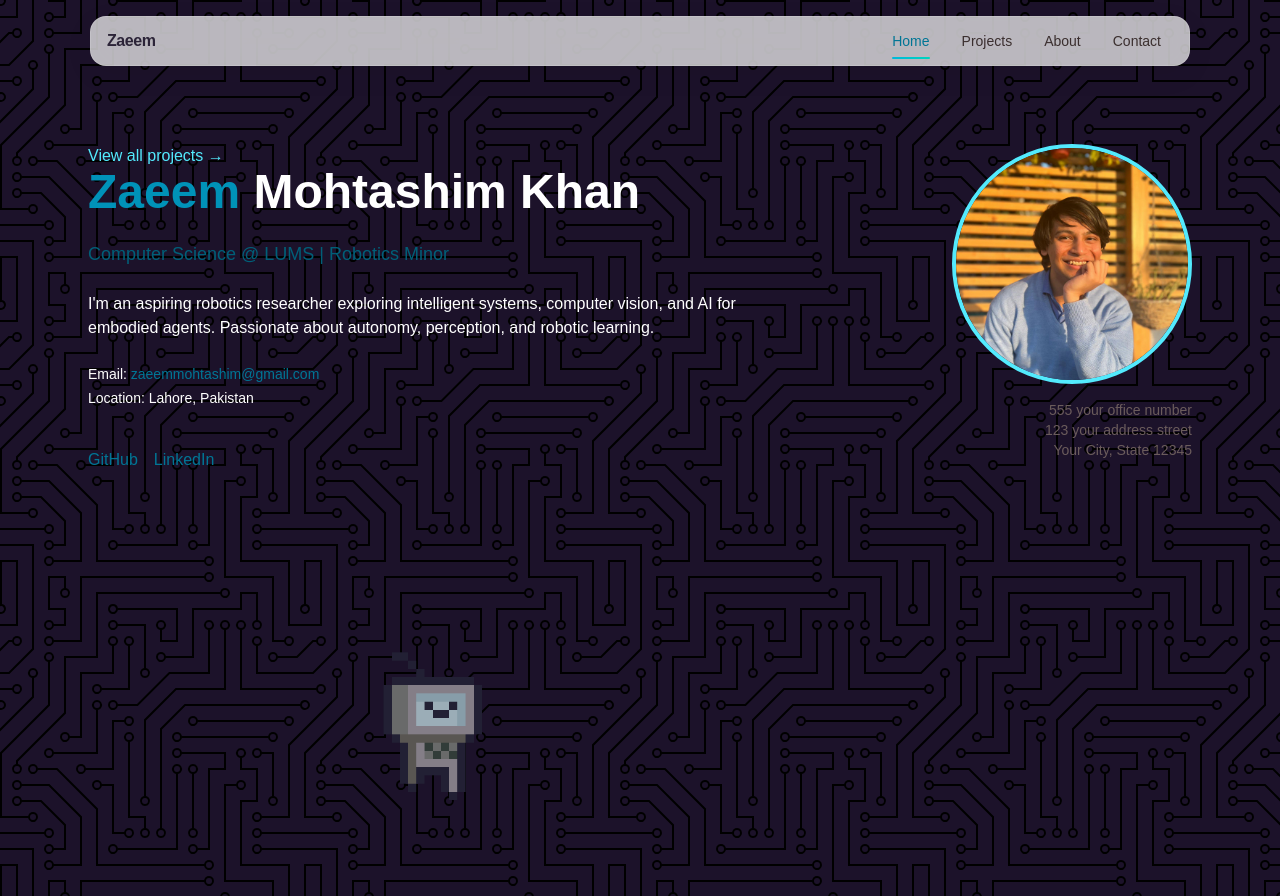
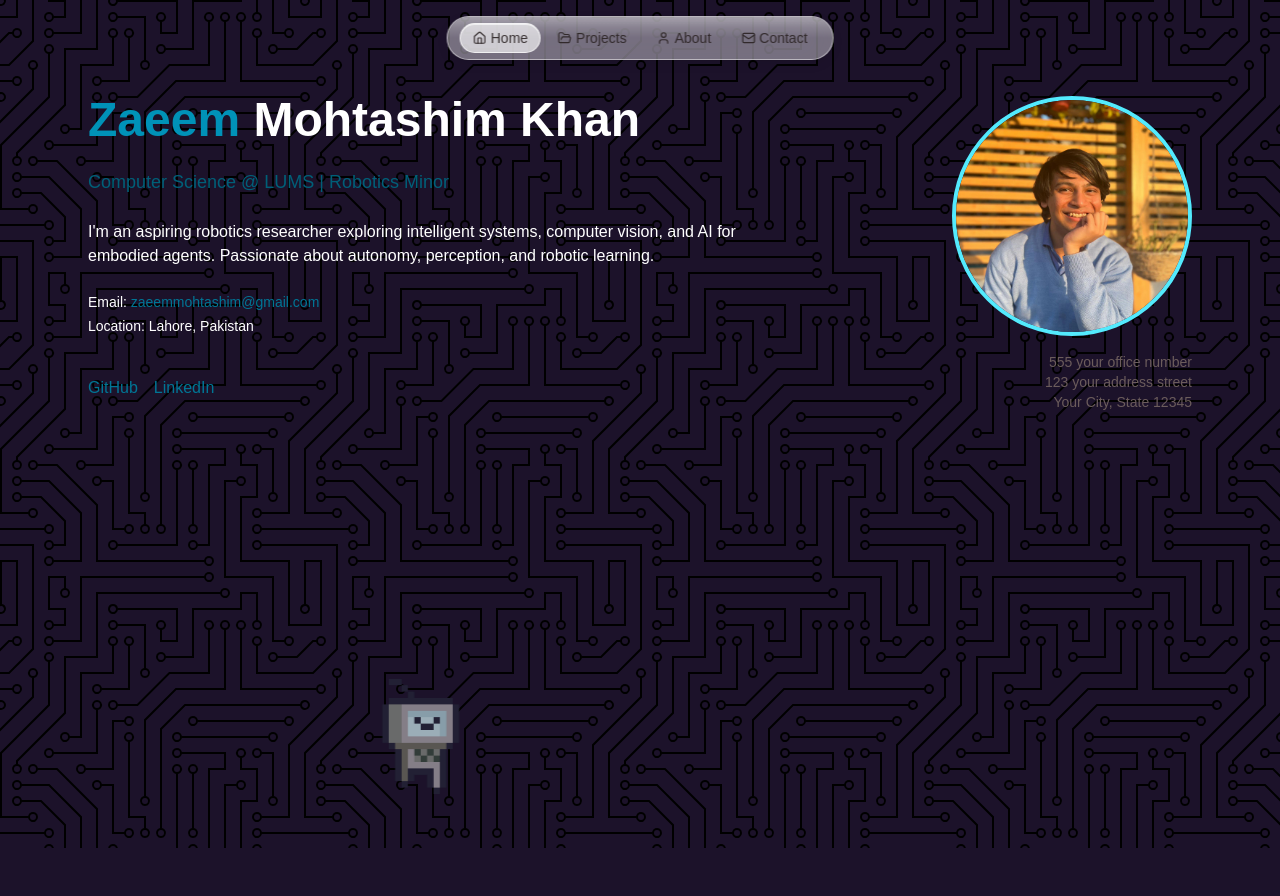
Before and after one commit to zaeemkhan2002/portfolio, a Next.js app: page / in a window 1280 px wide. After the commit the page ends 848 px from the top, so only its background shows below. Built offline with nearby package versions, Linux system fonts and the light colour scheme.

Commit message:
Major Rehaul

```diff
--- a/src/app/globals.css
+++ b/src/app/globals.css
@@ -44,20 +44,36 @@ body {
 /* Walking animation (side to side with flip) */
 @keyframes move-robot {
   0%   { transform: translateX(0) scaleX(1); }
-  49.999% { transform: translateX(90vw) scaleX(1); }  /* Right edge */
-  50%  { transform: translateX(90vw) scaleX(-1); }    /* Flip direction */
-  100% { transform: translateX(0) scaleX(-1); }       /* Return left */
+  49.999% { transform: translateX(90vw) scaleX(1); }
+  50%  { transform: translateX(90vw) scaleX(-1); }
+  100% { transform: translateX(0) scaleX(-1); }
 }
 
-/* Robot styling */
-.robot-move {
+/* Robot styling — NO opacity here */
+.robot-walk {
   position: fixed;
-  bottom: 0;
-  left: 0;
-  width: 164px;
-  height: 164px;
-  z-index: 0;
+  bottom: 6px;
+  left: 6px;
+  width: 128px;
+  height: 128px;
+  z-index: 40;                 /* above content */
   animation: move-robot 36s linear infinite;
+  transform-origin: center bottom;
+  pointer-events: none;        /* no clicks */
+  user-select: none;
+}
+
+@media (max-width: 768px) {
+  .robot-walk {
+    width: 48px;
+    height: 48px;
+    animation: move-robot 20s linear infinite;
+  }
+}
+
+/* Don’t nuke all animations site-wide */
+@media (prefers-reduced-motion: reduce) {
+  .robot-walk { animation: none !important; }
 }
 
 /* Mobile adjustments */
@@ -68,3 +84,12 @@ body {
     animation: move-robot 20s linear infinite; /* Faster on mobile */
   }
 }
+/*
+@media (prefers-reduced-motion: reduce) {
+  * {
+    animation-duration: 0.001ms !important;
+    animation-iteration-count: 1 !important;
+    transition-duration: 0.001ms !important;
+    scroll-behavior: auto !important;
+  }
+} */
--- a/src/app/page.tsx
+++ b/src/app/page.tsx
@@ -2,13 +2,42 @@
 
 import Image from "next/image";
 import Link from "next/link";
+import { motion, type Variants } from "framer-motion";
 
+// simple fade-up animation
+const fadeUp: Variants = {
+  hidden: { opacity: 0, y: 20, filter: "blur(3px)" },
+  visible: {
+    opacity: 1,
+    y: 0,
+    filter: "blur(0px)",
+    transition: { duration: 0.6, ease: "easeOut" } // ← named easing fixes TS
+  }
+};
+
+const MotionImage = motion(Image);
+
+
+const staggerChildren: Variants = {
+  hidden: {},
+  visible: {
+    transition: { staggerChildren: 0.15, delayChildren: 0.1 }
+  }
+};
 export default function Home() {
   return (
     <main className="relative min-h-screen text-white">
-      <div className="relative z-10 px-6 py-12 max-w-6xl mx-auto flex flex-col md:flex-row gap-16">
-        {/* Right column (mobile first, desktop second) */}
-        <div className="md:w-1/3 flex flex-col items-center md:items-end order-1 md:order-2">
+      <motion.div
+        className="relative z-10 px-6 py-12 max-w-6xl mx-auto flex flex-col md:flex-row gap-16"
+        variants={staggerChildren}
+        initial="hidden"
+        animate="visible"
+      >
+        {/* Right column */}
+        <motion.div
+          className="md:w-1/3 flex flex-col items-center md:items-end order-1 md:order-2"
+          variants={fadeUp}
+        >
           <div className="w-60 h-60 rounded-full overflow-hidden border-4 border-cyan-300">
             <Image
               src="/profile.jpg"
@@ -23,29 +52,43 @@ export default function Home() {
             <p>123 your address street</p>
             <p>Your City, State 12345</p>
           </div>
-        </div>
+        </motion.div>
 
-        {/* Left column (mobile second, desktop first) */}
-        <div className="md:w-2/3 space-y-6 order-2 md:order-1">
+        {/* Left column */}
+        <motion.div
+          className="md:w-2/3 space-y-6 order-2 md:order-1"
+          variants={staggerChildren}
+        >
+          {/* <motion.div variants={fadeUp}>
             <Link href="/projects" className="text-cyan-300 hover:underline">
               View all projects →
             </Link>
+          </motion.div> */}
 
-          <h1 className="text-4xl sm:text-5xl font-bold">
+          <motion.h1
+            className="text-4xl sm:text-5xl font-bold"
+            variants={fadeUp}
+          >
             <span className="text-cyan-600">Zaeem</span> Mohtashim Khan
-          </h1>
+          </motion.h1>
 
-          <p className="text-cyan-800 font-medium text-lg">
+          <motion.p
+            className="text-cyan-800 font-medium text-lg"
+            variants={fadeUp}
+          >
             Computer Science @ LUMS | Robotics Minor
-          </p>
+          </motion.p>
 
-          <p className="text-[#ffffff]">
+          <motion.p className="text-[#ffffff]" variants={fadeUp}>
             I&apos;m an aspiring robotics researcher exploring intelligent
             systems, computer vision, and AI for embodied agents. Passionate
             about autonomy, perception, and robotic learning.
-          </p>
+          </motion.p>
 
-          <div className="text-[#ffffff] text-sm space-y-1">
+          <motion.div
+            className="text-[#ffffff] text-sm space-y-1"
+            variants={fadeUp}
+          >
             <p>
               Email:{" "}
               <a
@@ -56,9 +99,9 @@ export default function Home() {
               </a>
             </p>
             <p>Location: Lahore, Pakistan</p>
-          </div>
+          </motion.div>
 
-          <div className="flex gap-4 pt-4">
+          <motion.div className="flex gap-4 pt-4" variants={fadeUp}>
             <Link
               href="https://github.com/zaeemkhan2002"
               className="text-cyan-700 hover:underline"
@@ -71,18 +114,24 @@ export default function Home() {
             >
               LinkedIn
             </Link>
-          </div>
-        </div>
-      </div>
+          </motion.div>
+        </motion.div>
+      </motion.div>
 
       {/* Floating Robot */}
-      <Image
+
+        <div className="z-40">
+        <MotionImage
           src="/robot.gif"
           alt="Moving robot"
           width={64}
           height={64}
-        className="robot-move absolute bottom-6 right-6 md:right-12"
+          className="robot-walk"
+          initial={{ opacity: 0, y: 8, filter: "blur(3px)" }}
+          animate={{ opacity: 1, y: 0, filter: "blur(0px)" }}
+          transition={{ delay: 0.8, duration: 1.0, ease: "easeOut" }}
         />
+      </div>
     </main>
   );
 }
--- a/src/components/NavBar.tsx
+++ b/src/components/NavBar.tsx
@@ -3,12 +3,13 @@
 import Link from "next/link";
 import { usePathname } from "next/navigation";
 import { useState } from "react";
+import { Home, FolderOpen, User, Mail } from "lucide-react"; // icons
 
 const links = [
-  { href: "/", label: "Home" },
-  { href: "/projects", label: "Projects" },
-  { href: "/about", label: "About" },
-  { href: "/contact", label: "Contact" },
+  { href: "/", label: "Home", icon: Home },
+  { href: "/projects", label: "Projects", icon: FolderOpen },
+  { href: "/about", label: "About", icon: User },
+  { href: "/contact", label: "Contact", icon: Mail },
 ];
 
 export default function Navbar() {
@@ -17,32 +18,47 @@ export default function Navbar() {
 
   return (
     <>
-      {/* Sticky glass bar */}
-      <header className="fixed top-4 left-1/2 -translate-x-1/2 z-50 w-[min(1100px,94%)]">
-        <nav className="rounded-2xl border border-white/15 bg-white/70 dark:bg-white/10 backdrop-blur-xl shadow-[0_8px_30px_rgba(0,0,0,0.06)]">
-          <div className="px-4 py-3 flex items-center justify-between">
-            <Link href="/" className="font-semibold tracking-tight text-[#2c2438] dark:text-neutral-100">
-              Zaeem
-            </Link>
+      <header className="fixed top-4 left-1/2 -translate-x-1/2 z-50 w-auto">
+        <nav
+          className={[
+            "relative overflow-hidden rounded-full border",
+            "bg-white/40 dark:bg-white/10",
+            "backdrop-blur-xl backdrop-saturate-150",
+            "border-white/50 dark:border-white/10",
+            "shadow-[0_4px_12px_rgba(0,0,0,0.08)] ring-1 ring-black/5",
+          ].join(" ")}
+        >
+          {/* glossy top highlight */}
+          <div className="pointer-events-none absolute inset-0 rounded-full">
+            <div className="absolute inset-x-0 top-0 h-1/2 bg-gradient-to-b from-white/50 via-white/20 to-transparent opacity-70 rounded-t-full" />
+          </div>
 
-            {/* Desktop links */}
-            <ul className="hidden md:flex gap-2">
-              {links.map(({ href, label }) => {
+          {/* Desktop menu */}
+          <div className="px-3 py-1.5 flex items-center justify-center">
+            <ul className="hidden md:flex items-center justify-center gap-1">
+              {links.map(({ href, label, icon: Icon }) => {
                 const active = pathname === href;
                 return (
-                  <li key={href}>
+                  <li key={href} className="relative">
                     <Link
                       href={href}
                       className={[
-                        "px-3 py-2 rounded-xl text-sm font-medium transition-colors relative",
-                        "text-[#3b2f2f] hover:text-cyan-700 dark:text-neutral-200",
-                        active ? "text-cyan-700" : "",
+                        "group relative flex items-center gap-1 px-3 py-1 rounded-full text-sm font-medium transition-all",
+                        "text-[#2b2323]/90 dark:text-neutral-200",
+                        "hover:text-[#0a7783] dark:hover:text-cyan-300",
+                        "hover:bg-white/55 dark:hover:bg-white/10",
+                        active
+                          ? [
+                              "text-[#0a7783] dark:text-cyan-300",
+                              "bg-white/65 dark:bg-white/[0.08]",
+                              "border border-white/70 dark:border-white/10",
+                              "shadow-[inset_0_1px_0_rgba(255,255,255,0.6)]",
+                            ].join(" ")
+                          : "border border-transparent",
                       ].join(" ")}
                     >
+                      <Icon size={14} strokeWidth={2} />
                       {label}
-                      {active && (
-                        <span className="absolute left-3 right-3 -bottom-[2px] h-[2px] bg-gradient-to-r from-cyan-500 to-teal-400 rounded-full" />
-                      )}
                     </Link>
                   </li>
                 );
@@ -51,18 +67,33 @@ export default function Navbar() {
 
             {/* Mobile toggle */}
             <button
-              className="md:hidden inline-flex items-center justify-center w-9 h-9 rounded-lg border border-black/10 dark:border-white/15"
-              onClick={() => setOpen(v => !v)}
+              className={[
+                "md:hidden ml-2 inline-flex items-center justify-center w-8 h-8 rounded-full",
+                "bg-white/60 dark:bg-white/10 border border-white/60 dark:border-white/15",
+                "backdrop-blur-md hover:bg-white/70 dark:hover:bg-white/15 transition-colors",
+              ].join(" ")}
+              onClick={() => setOpen((v) => !v)}
               aria-label="Toggle navigation menu"
             >
-              <div className="i">≡</div>
+              <svg
+                width="16"
+                height="16"
+                viewBox="0 0 24 24"
+                className="text-[#1e1b1b] dark:text-neutral-200"
+                fill="none"
+                stroke="currentColor"
+                strokeWidth="2"
+                strokeLinecap="round"
+              >
+                <path d="M4 6h16M4 12h16M4 18h16" />
+              </svg>
             </button>
           </div>
 
           {/* Mobile menu */}
           {open && (
-            <ul className="md:hidden px-2 pb-3 pt-1">
-              {links.map(({ href, label }) => {
+            <ul className="md:hidden px-2 pb-2 pt-1 text-center">
+              {links.map(({ href, label, icon: Icon }) => {
                 const active = pathname === href;
                 return (
                   <li key={href}>
@@ -70,11 +101,15 @@ export default function Navbar() {
                       href={href}
                       onClick={() => setOpen(false)}
                       className={[
-                        "block w-full px-3 py-2 rounded-xl text-sm font-medium",
-                        "text-[#3b2f2f] hover:bg-white/70 hover:text-cyan-700",
-                        active ? "bg-white/80 text-cyan-700" : "",
+                        "flex items-center justify-center gap-1 w-full px-3 py-1.5 rounded-full text-sm font-medium transition-colors",
+                        "text-[#2b2323] dark:text-neutral-200",
+                        "hover:bg-white/60 dark:hover:bg-white/10 hover:text-[#0a7783] dark:hover:text-cyan-300",
+                        active
+                          ? "bg-white/70 dark:bg-white/[0.08] text-[#0a7783] dark:text-cyan-300 border border-white/70 dark:border-white/10"
+                          : "border border-transparent",
                       ].join(" ")}
                     >
+                      <Icon size={14} strokeWidth={2} />
                       {label}
                     </Link>
                   </li>
@@ -85,8 +120,7 @@ export default function Navbar() {
         </nav>
       </header>
 
-      {/* Spacer so content doesn't hide under the fixed bar */}
-      <div className="h-24 md:h-24" />
+      <div className="h-12 md:h-12" />
     </>
   );
 }
--- a/src/components/ProjectCard.tsx
+++ b/src/components/ProjectCard.tsx
@@ -1,42 +1,130 @@
 "use client";
 import Image from "next/image";
 import Link from "next/link";
+import { motion, type Variants } from "framer-motion";
+import { ExternalLink, Github, FileText } from "lucide-react";
 import type { Project } from "@/data/projects";
+
+const fadeUp: Variants = {
+  hidden: { opacity: 0, y: 12, filter: "blur(2px)" },
+  visible: {
+    opacity: 1, y: 0, filter: "blur(0px)",
+    transition: { duration: 0.5, ease: "easeOut" }
+  }
+};
 
 export default function ProjectCard({ p }: { p: Project }) {
   return (
+    <motion.article
+      variants={fadeUp}
+      initial="hidden"
+      whileInView="visible"
+      viewport={{ once: true, amount: 0.25 }}
+      className="group relative rounded-2xl overflow-hidden border border-white/20 bg-white/10 backdrop-blur-md backdrop-saturate-150 hover:bg-white/15 transition"
+    >
+      {/* Glass highlight layer */}
+      <div className="pointer-events-none absolute inset-0 rounded-2xl">
+        <div className="absolute inset-x-0 top-0 h-1/3 bg-gradient-to-b from-white/30 via-transparent to-transparent opacity-60" />
+      </div>
+
+      {/* Clickable cover */}
       <Link
         href={`/projects/${p.slug}`}
-      className="group rounded-xl overflow-hidden border border-white/10 bg-white/5 hover:bg-white/8 transition"
+        aria-label={`Open project: ${p.title}`}
+        className="block"
       >
         <div className="relative aspect-[16/9]">
           <Image
             src={p.cover}
             alt={p.title}
             fill
-          className="object-cover"
+            className="object-cover transition-transform duration-500 group-hover:scale-[1.03]"
             sizes="(max-width:768px) 100vw, 50vw"
             priority={false}
           />
-        <div className="absolute inset-0 bg-gradient-to-t from-black/50 to-transparent" />
+          <div className="absolute inset-0 bg-gradient-to-t from-black/60 to-transparent" />
+          {/* Year badge */}
+          <span className="absolute left-3 top-3 rounded-full bg-black/50 text-white/90 text-xs px-2 py-1 backdrop-blur-sm">
+            {p.year}
+          </span>
+
+          {/* Link icons */}
+          {(p.links?.demo || p.links?.github || p.links?.paper) && (
+            <div className="absolute right-3 top-3 flex items-center gap-1 opacity-0 group-hover:opacity-100 transition-opacity">
+              {p.links?.demo && (
+                <a
+                  href={p.links.demo}
+                  target="_blank"
+                  rel="noreferrer"
+                  aria-label="Open live demo"
+                  className="rounded-full bg-black/45 hover:bg-black/60 p-1.5 text-white backdrop-blur-sm"
+                  onClick={(e) => e.stopPropagation()}
+                >
+                  <ExternalLink size={16} />
+                </a>
+              )}
+              {p.links?.github && (
+                <a
+                  href={p.links.github}
+                  target="_blank"
+                  rel="noreferrer"
+                  aria-label="Open GitHub repo"
+                  className="rounded-full bg-black/45 hover:bg-black/60 p-1.5 text-white backdrop-blur-sm"
+                  onClick={(e) => e.stopPropagation()}
+                >
+                  <Github size={16} />
+                </a>
+              )}
+              {p.links?.paper && (
+                <a
+                  href={p.links.paper}
+                  target="_blank"
+                  rel="noreferrer"
+                  aria-label="Open paper"
+                  className="rounded-full bg-black/45 hover:bg-black/60 p-1.5 text-white backdrop-blur-sm"
+                  onClick={(e) => e.stopPropagation()}
+                >
+                  <FileText size={16} />
+                </a>
+              )}
             </div>
+          )}
+        </div>
+      </Link>
 
+      {/* Body */}
       <div className="p-4">
         <div className="flex items-center gap-2 text-sm text-cyan-400/90">
-          <span>{p.year}</span>
-          <span>•</span>
           <ul className="flex flex-wrap gap-1">
-            {p.tags.slice(0,3).map(t => (
-              <li key={t} className="px-2 py-0.5 rounded bg-cyan-500/10 text-cyan-300/90">
+            {p.tags.slice(0, 3).map((t) => (
+              <li
+                key={t}
+                className="px-2 py-0.5 rounded-full bg-cyan-500/10 text-cyan-300/90"
+              >
                 {t}
               </li>
             ))}
           </ul>
+          {p.tags.length > 3 && (
+            <span className="text-cyan-300/70">+{p.tags.length - 3}</span>
+          )}
         </div>
-        <h3 className="mt-2 text-xl font-semibold text-white">{p.title}</h3>
-        <p className="mt-1 text-sm text-white/70 line-clamp-2">{p.summary}</p>
-        <p className="mt-3 text-cyan-300 group-hover:underline">Read more →</p>
+
+        <h3 className="mt-2 text-lg sm:text-xl font-semibold text-white">
+          {p.title}
+        </h3>
+
+        <p className="mt-1 text-sm text-white/70 line-clamp-2">
+          {p.summary}
+        </p>
+
+        <Link
+          href={`/projects/${p.slug}`}
+          className="mt-3 inline-block text-cyan-300 group-hover:underline"
+        >
+          Read more →
+        </Link>
       </div>
-    </Link>
+    </motion.article>
   );
 }
--- a/src/data/projects.ts
+++ b/src/data/projects.ts
@@ -12,12 +12,12 @@ export type Project = {
   export const projects: Project[] = [
     {
         slug: "youtube-kids-ad-detection",
-        title: "Safeguarding Children at Scale: Cost-Effective Multimodal LLM Detection of Inappropriate YouTube Advertising",
+        title: "Cost-Effective Multimodal LLM Detection of Inappropriate YouTube Advertising",
         year: "2025",
         summary: "Large-scale study using multimodal LLMs and a novel DAVSP pipeline to detect inappropriate YouTube ads for children, achieving near state-of-the-art accuracy at 21x lower cost.",
-        tags: ["Multimodal LLM", "Computer Vision", "Child Safety", "AI Ethics", "Cost Optimization"],
+        tags: ["LLM",  "Child Safety", "Cost Optimization", "AI Ethics", "Computer Vision"],
         cover: "/yt-llms.png",
-        body: "First large-scale evaluation of multimodal LLMs for detecting harmful ads in child-oriented YouTube content across 10 countries. Introduced DAVSP, a dynamic frame sampling pipeline, reducing costs over 21x with <1% drop in accuracy. Achieved 0.89 F1 while supporting multilingual and scalable moderation."
+        body: `First large-scale evaluation of multimodal Large Language Models (LLMs) for detecting inappropriate advertising in child-oriented YouTube content, covering 2,466 ads across 10 countries and over 50 languages. We introduced DAVSP — Dynamic Adaptive Visual-Semantic Processing — a novel frame sampling pipeline that, when combined with audio transcriptions and ad metadata, reduced moderation costs by 21.4x while keeping accuracy within 1 percentage point of full video processing. \nOur analysis benchmarked Gemini 2.5 Flash, Claude 4 Sonnet, and GPT-4o on multilingual ad classification, revealing modality-specific failure patterns and key trade-offs between cost and accuracy. The system supports multilingual, cross-cultural moderation, translating transcripts to English for up to a 4-point F1 boost, and achieved an overall 0.89 F1 score with scalable deployment potential. The updated dataset — re-annotated with 2025 YouTube policy changes — and codebook are released to support future research. This work provides a practical blueprint for low-cost, high-coverage AI moderation pipelines that can adapt to evolving policies and protect children at global scale.`
     },
 
     {
@@ -60,6 +60,7 @@ export type Project = {
       ],
       cover: "/mastani.png",
       links: {
+        github: "https://github.com/zaeemkhan2002/JDSProject",
         paper: "/papers/Mastani.pdf"
       },
       body: `Mastani: Fetch integrates large video-language models (LLMs) and vision-language models (VLMs) into a real-time robotic pipeline for multilingual voice command understanding, environment scanning, obstacle avoidance, and precision grasping. Implemented on an NVIDIA Jetson Nano, it combines Gemini 2.0 Flash Lite for audio command parsing, Gemini 2.0 VLM for visual object detection, and a Go2Goal navigation algorithm. The system demonstrates robust object retrieval in cluttered indoor environments, pushing the boundary of low-cost, intelligent service robotics.`
@@ -70,9 +71,21 @@ export type Project = {
       title: "LUMScape — Interactive 3D Campus",
       year: "2025",
       summary:
-        "Unity scene of LUMS with live events overlay and guided navigation.",
-      tags: ["Unity", "3D", "Systems"],
-      cover: "/projects/lumscape.jpg",
-      links: { demo: "#", github: "#" }
+        "An immersive Unity WebGL-based 3D digital twin of the LUMS campus, integrated with real-time event tracking, fast-travel navigation, and interactive building information. Built with Node.js, Express, and MongoDB Atlas, LUMScape modernizes campus navigation by combining an interactive map, event management, and live campus updates in a single platform.",
+      tags: [
+        "Unity",
+        "WebGL",
+        "Node.js",
+        "MongoDB",
+        "Systems"
+      ],
+      cover: "/lumscape.png",
+      links: {
+        demo: "https://lumscape.vercel.app/",
+        github: "https://github.com/zaeemkhan2002/webgl-unity-build"
+      },
+      body: `LUMScape is a web-based 3D campus planner that allows students, faculty, and visitors to explore the LUMS campus through an interactive Unity WebGL environment. Users can navigate freely or fast-travel to key locations, view real-time event markers, check menus and timings for eateries, and access prayer schedules at the campus mosque. The system integrates with university event databases for live updates, enabling event discovery, creation, and management.
+
+    The backend, built with Node.js and Express.js, provides RESTful APIs and WebSocket-based real-time communication, while MongoDB Atlas stores location, event, and facility data. The Unity WebGL client is optimized for performance with LOD techniques and efficient texture management. LUMScape replaces static maps with a digital twin of the university, enhancing wayfinding, event engagement, and campus planning with a visually engaging and responsive interface.`
     }
   ];
--- /dev/null
+++ b/src/lib/motion.tsx
@@ -0,0 +1,11 @@
+import { Variants } from "framer-motion";
+
+export const fadeUp: Variants = {
+  hidden: { opacity: 0, y: 12, filter: "blur(2px)" },
+  visible: { opacity: 1, y: 0, filter: "blur(0px)", transition: { duration: 0.6, ease: [0.22, 1, 0.36, 1] } }
+};
+
+export const staggerChildren: Variants = {
+  hidden: {},
+  visible: { transition: { staggerChildren: 0.12, delayChildren: 0.1 } }
+};
```
Also changed, not shown: package.json (+8 -6 lines), public/lumscape.png (added), 1 other file (tests, documents, lock files or other folders). Lines whose indentation alone changed are shown as unchanged.
